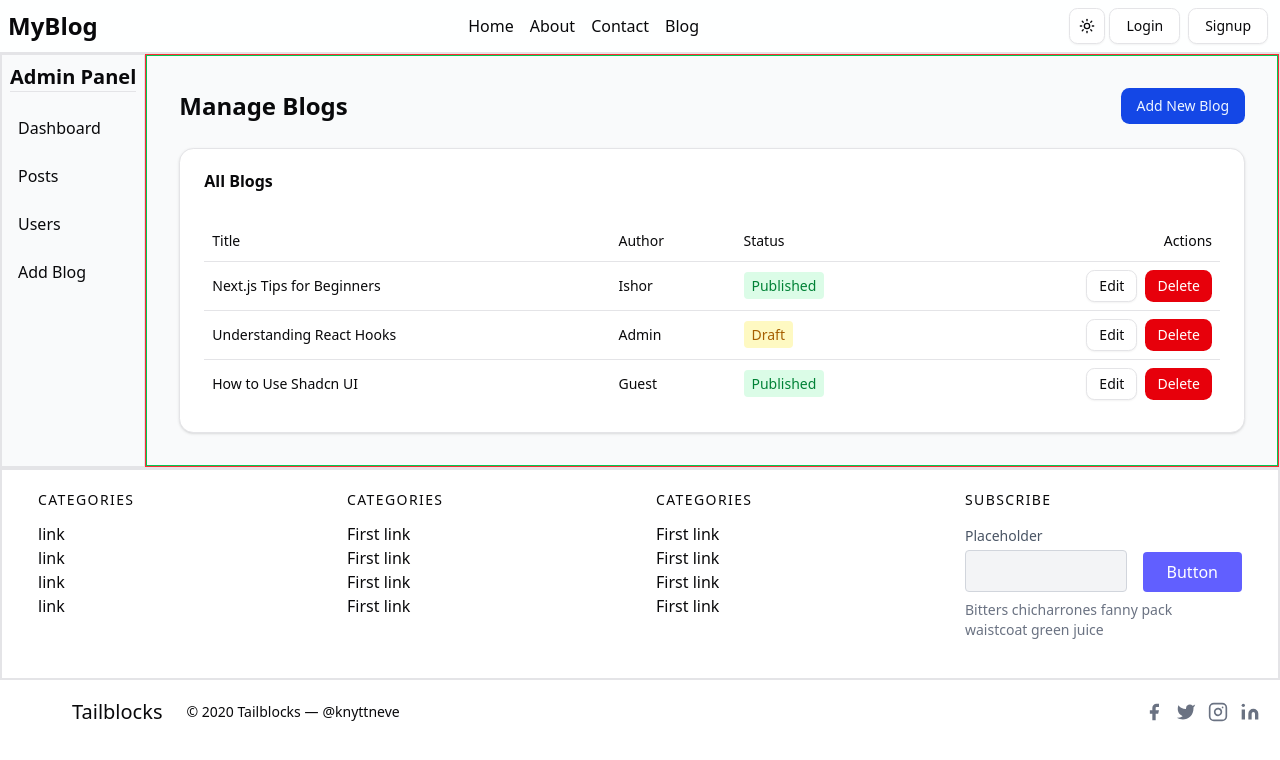
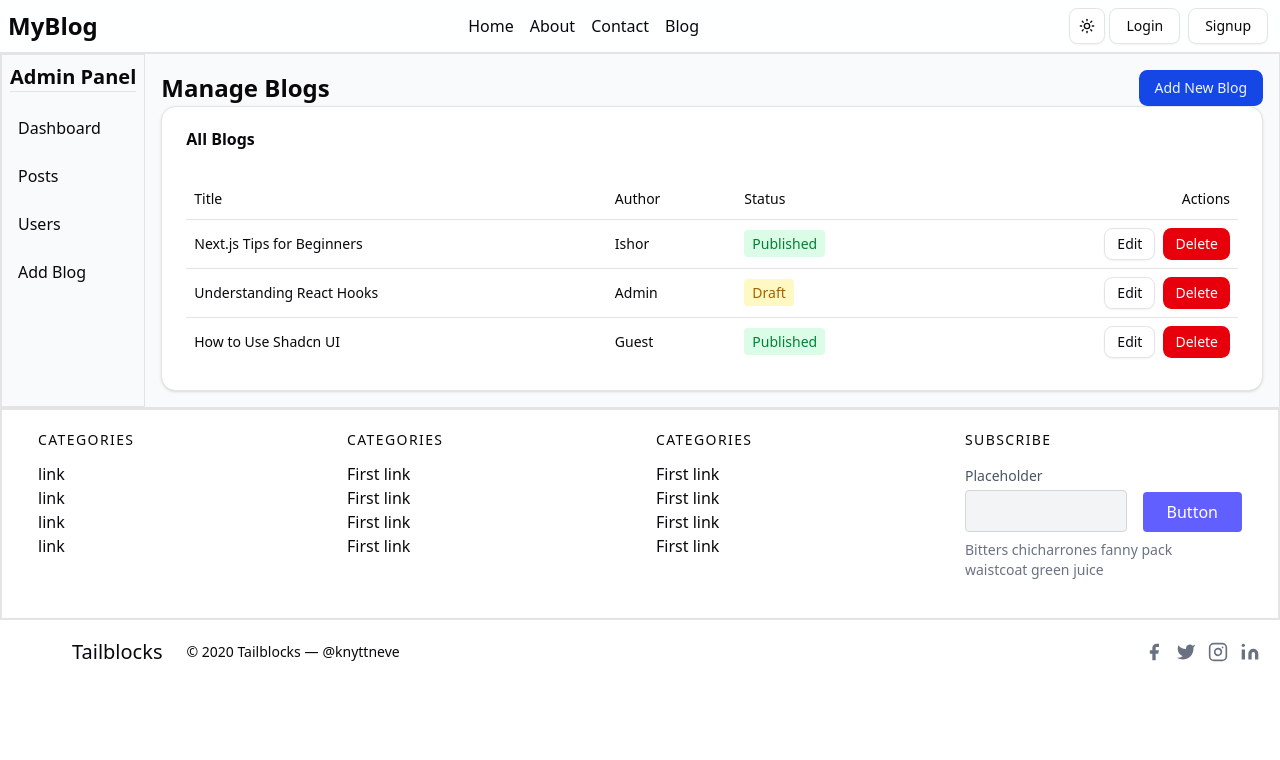
Before and after one commit to ishordev1/blog-nextjs, a Next.js app: page /admin/add-blog in a window 1280 px wide. Shown: the top 760 px of the page. Built offline with nearby package versions, Linux system fonts and the light colour scheme; no server answers.

Commit message:
working admin pannel

```diff
--- a/src/app/admin/add-blog/page.jsx
+++ b/src/app/admin/add-blog/page.jsx
@@ -35,7 +35,7 @@ export default function BlogsPage() {
   ];
 
   return (
-    <div className="p-4 space-y-6 w-full">
+    <div className="">
       {/* Header Section */}
       <div className="flex flex-wrap items-center justify-between gap-2">
         <h1 className="text-2xl font-bold">Manage Blogs</h1>
--- a/src/app/admin/layout.js
+++ b/src/app/admin/layout.js
@@ -98,10 +98,8 @@ export default function AdminLayout({ children }) {
           </div>
         </div>
       </div>
-      <div className="border border-red-500 flex-1 w-screen">
-        <main className=" border border-green-500 p-4 container mx-auto">
-          {children}
-        </main>
+      <div className=" flex-1 w-[80%]">
+        <main className="p-4">{children}</main>
       </div>
     </div>
   );
```
